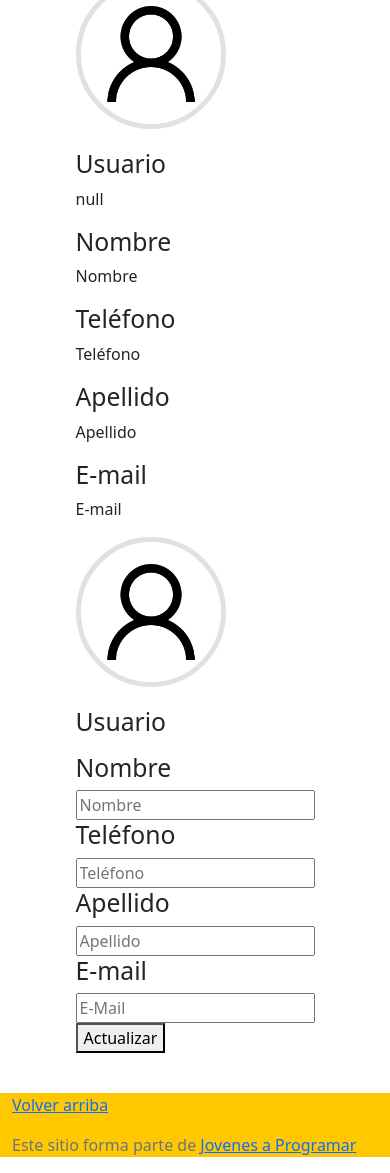
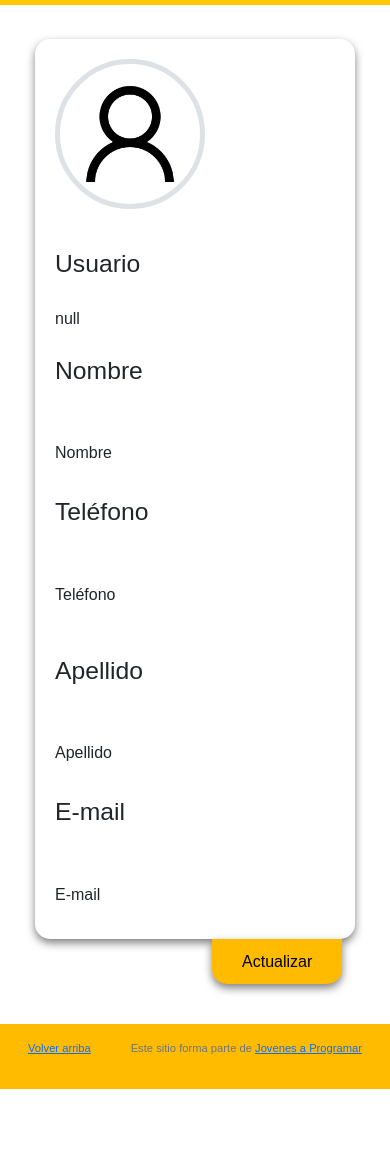
Before and after one commit to JuanJoseFerAviotti/Grupo-2, a plain HTML site: page my-profile.html in a window 390 px wide. Shown: the part 61-1234 px from the top of the page. After the commit the page ends 1150 px from the top, so only its background shows below. Drawn offline with nearby package versions, Linux system fonts and the light colour scheme; sample sign-in values are in the browser's storage.

Commit message:
My profile.css

```diff
--- a/css/my-profile.css
+++ b/css/my-profile.css
@@ -1,5 +1,19 @@
+*{
+  transition: all 0.5s ease;
+}
 
-
+html, body {
+  display: flex;
+  height: 100%;
+  margin: 0;
+  flex-direction: column;
+}
+body {
+  display: flex;
+  flex-direction: column;
+  min-height: 100%;
+  font-family: sans-serif;
+}
 
 .upper-band{
   background: var(--yellow);
@@ -17,28 +31,9 @@
   flex-direction: column;
   justify-content: center;
   align-items: center;
-
-  margin-top: 40px;
+  background: var(--bg);
+  margin-top: 100px;
   margin-bottom: 40px;
-
-}
-.dark-mode{
-  background-color: #121212 !important;
-  color: white !important;
-}
-.light-mode{
-  background-color: white !important;
-  color: black !important;
-}
-
-  .mode {
-
-      transition: background 0.3s, color 0.3s;
-    }
-
-.container{
-  background-color: #ffc800;
-  ;
 
 }
 .navbar{
@@ -57,6 +52,13 @@ img#userImage{
   height: 150px;
   object-fit: cover;
   margin-bottom: 20px;
+}
+.bi-exclamation-tirangle-fill{
+  scale: 1.5;
+}
+.navbar-toggler{
+  height: 50px !important;
+  width: 50px;
 }
 .logo {
       width: 150px;
@@ -78,3 +80,172 @@ img#userImage{
   --bg: #ffffff;
   --text: #222;
 }
+#contenedorDeProfileInfo{
+  border-radius: 15px;
+  box-shadow: 0 .25rem .55rem rgba(0, 0, 0, .5);
+  width: 75vh;
+  display: flex;
+  flex-direction: row;
+  justify-content: space-evenly;
+}
+#contenedorDeProfileInfo h2{
+  height: 50%;
+  margin: 0;
+}
+#contenedorDeProfileInfo p{
+  transform: translateY(7px);
+  height: 50%;
+  margin: 0;
+  margin-top: 5%;
+}
+#contenedorDeProfileInfoEditing{
+  border-radius: 15px;
+  box-shadow: 0 .25rem .55rem rgba(0, 0, 0, .5);
+  width: 75vh;
+  display: none;
+  flex-direction: row;
+  justify-content: space-evenly;
+}
+#contenedorDeProfileInfoEditing h2{
+  font-size: 2rem;
+  height: 50%;
+  margin: 0;
+}
+#contenedorDeProfileInfoEditing p{
+  transform: translateY(7px);
+  height: 50%;
+  margin: 0;
+  margin-top: 5%;
+}
+#contenedorDeProfileInfoEditing input{
+  border-style: solid;
+
+  transform: translateX(-11.5px);
+
+  padding-left: 10px;
+  border-radius: 20px;
+  height: 30%;
+  margin: 0;
+  margin-top: 4.5%;
+}
+
+.line{
+  width: 30%;
+  height: 50vh;
+  display: flex;
+  flex-direction: column;
+  justify-content: space-evenly;
+}
+.lineBlock{
+  height: 30%;
+}
+.line input{
+  width: 90%;
+}
+#contenedorDelBotonP{
+  flex-direction: row-reverse;
+  width: 70vh;
+  display: flex;
+  z-index: 20;
+}
+#btUpdateP:hover{
+  transform: translateY(1px);
+  scale: 1.05;
+  box-shadow: 0 .6rem 1rem rgba(0, 0, 0, .5);
+
+}
+#btUpdateP{
+  background-color: #FFBB00;
+  margin-right: 4%;
+  border: 0;
+  transition: all 1s ease;
+  box-shadow: 0 .25rem .55rem rgba(0, 0, 0, .5);
+  border-radius:0 0 15px 15px ;
+  width: 130px;
+  height: 45px;
+}
+
+footer {
+  margin-top: auto;
+  background: #FFBB00;
+  color: white;
+  padding: 1rem;
+  text-align: center;
+  bottom: 0;
+}
+.container{
+  display: flex;
+  flex-direction: row;
+  justify-content: space-between;
+
+}
+@media (min-width: 992px) {
+  #contenedorDeProfileInfo{
+    flex: 0 0 auto;
+    width: 100%;
+  }
+   #contenedorDeProfileInfoEditing{
+    flex: 0 0 auto;
+    width: 100%;
+  }
+}
+
+@media (max-width: 768px) {
+  #contenedorMain{
+    width: 550px;
+  }
+  #contenedorDeProfileInfo{
+    flex: 0 0 auto;
+    width: 550px !important;
+  }
+  #contenedorDeProfileInfoEditing{
+    flex: 0 0 auto;
+    width: 550px !important;
+  }
+  .lineBlock{
+  height: 40%;
+  }
+  #contenedorDelBotonP{
+    width: 550px;
+  }
+  #contenedorDelBotonP{
+    width: 100%;
+  }
+}
+
+@media (max-width: 576px) {
+  #ContenedorMain{
+    flex-direction: column;
+    margin: 0 auto;
+    display: flex;
+    width: 100%;
+  }
+  #contenedorDeProfileInfo{
+    flex-direction: column;
+    width: 320px !important;
+  }
+
+  #contenedorDeProfileInfoEditing{
+    flex-direction: column;
+    width: 320px !important;
+  }
+  .line{
+    height: 300px;
+    width: 320px;
+    margin-left: 20px;
+    flex-direction: column;
+  }
+  #contenedorSize{
+    width: 320px;
+  }
+  .lineBlock{
+    height: 125px;
+    flex-direction: column;
+  }
+  #contenedorDelBotonP{
+    width: 100%;
+  }
+  footer p{
+    font-size: 0.7rem;
+  }
+}
```
